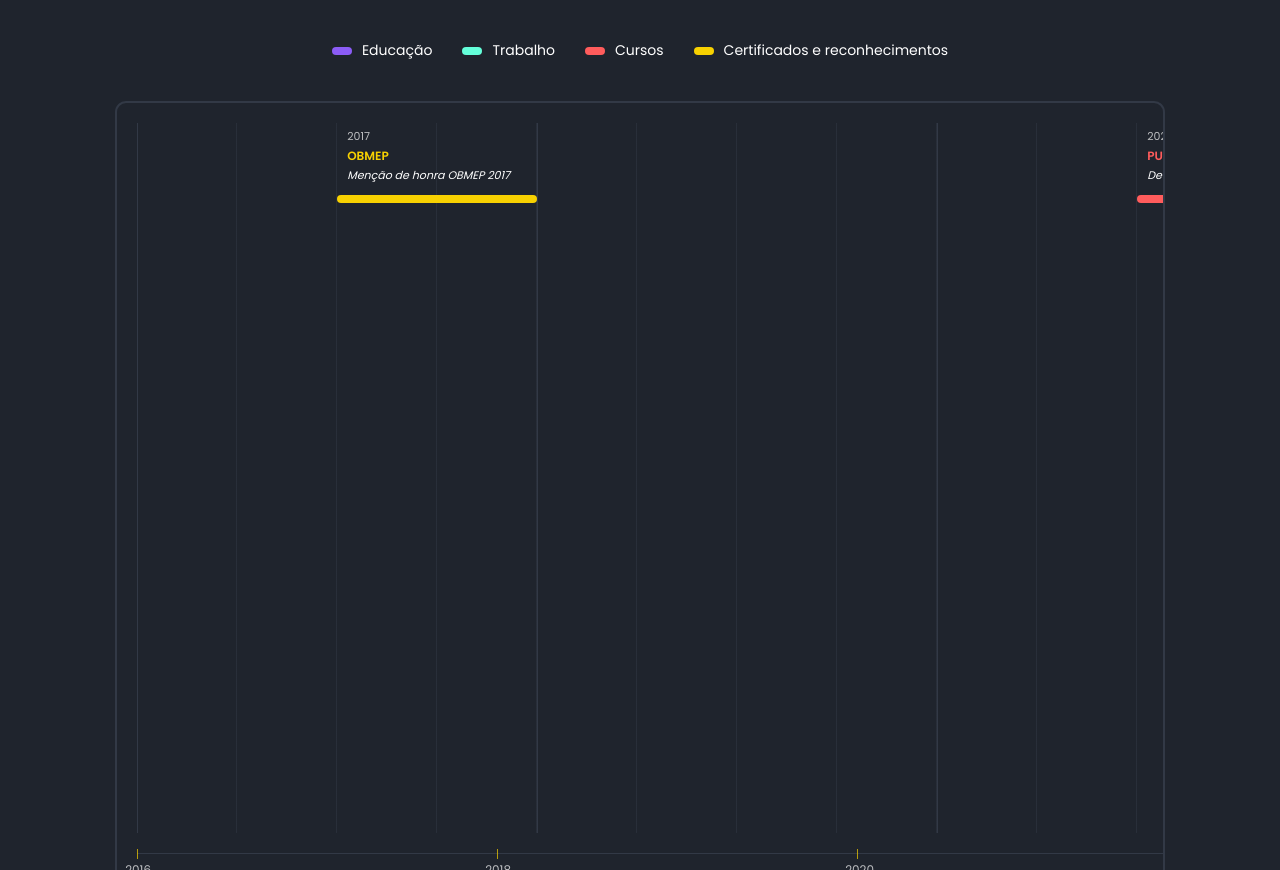
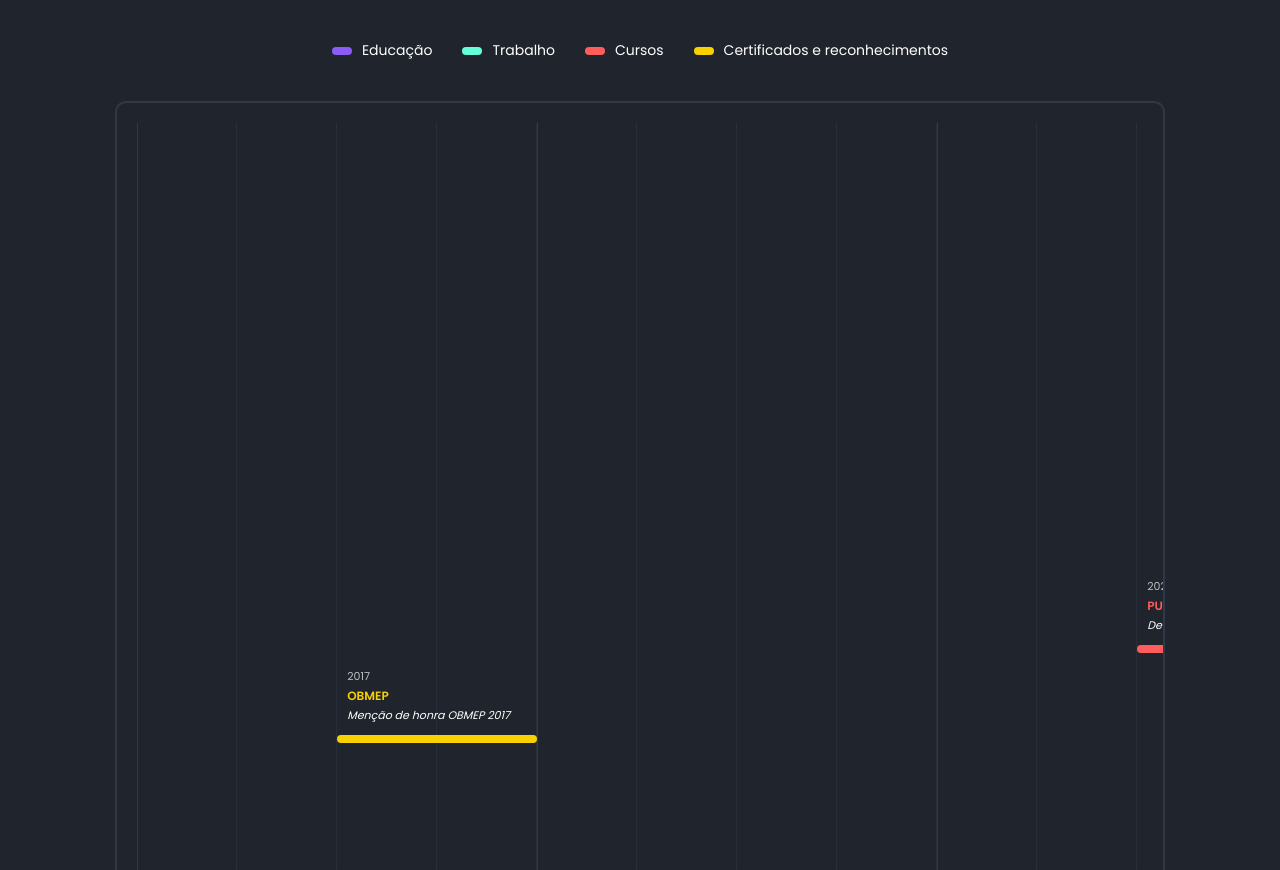
Before and after one commit to Higor-H/portfolio, a React (Vite) app: page / in a window 1280 px wide. Shown: the part 1930-2800 px from the top of the page. Built offline with nearby package versions, Linux system fonts and the light colour scheme.

Commit message:
refactor: update course details and row assignments in Timeline component

```diff
--- a/src/sections/Timeline.jsx
+++ b/src/sections/Timeline.jsx
@@ -7,21 +7,21 @@ function Timeline() {
     const timelineData = [{
         id: 1,
         type: 'course',
-        row: 2,
+        row: 6,
         icon: 'bx bxs-check-shield',
         title: 'Programa Hackers do Bem - Básico',
-        institution: 'Hackers do Bem',
+        institution: 'Hackers do Bem | RNP | GovBR',
         period: '2024',
         startYear: 2024,
         duration: 1,
-        description: 'Curso na área de Cybersegurança',
-        url: 'https://ava.hackersdobem.org.br/badges/badge.php?hash=3feb070ed8e6f9cef27543405d9faf48adaacecc',
+        description: 'Conhecimentos em computação em nuvem, fundamentos de desenvolvimento, ameaças e vulnerabilidades cibernéticas, criptografia e governança, risco e compliance (GRC)',
+        url: 'https://ava.hackersdobem.org.br/badges/badge.php?hash=79b3c45db4ec904650b34c364c25195112d4aea9',
         validation: null
     },
         {
             id: 2,
             type: 'course',
-            row: 1,
+            row: 3,
             icon: 'bx bxs-palette',
             title: 'Programa de cursos integrados Google UX Design',
             institution: 'Google',
@@ -35,7 +35,7 @@ function Timeline() {
         {
             id: 3,
             type: 'course',
-            row: 2,
+            row: 7,
             icon: 'bx bxl-postgresql',
             title: 'SQL para Análise de Dados: Do básico ao avançado',
             institution: 'Udemy',
@@ -49,7 +49,7 @@ function Timeline() {
         {
             id: 4,
             type: 'course',
-            row: 3,
+            row: 4,
             icon: 'bx bx-support',
             title: 'Programa de cursos integrados Suporte em TI do Google',
             institution: 'Google',
@@ -63,7 +63,7 @@ function Timeline() {
         {
             id: 5,
             type: 'work',
-            row: 4,
+            row: 11,
             icon: 'bx bxs-bug',
             title: 'Automação de Testes em Java Back-end',
             institution: 'Compass UOL',
@@ -84,14 +84,14 @@ function Timeline() {
             period: '2023',
             startYear: 2023,
             duration: 1,
-            description: 'Testes automatizados de APIs REST',
+            description: 'Curso de testes de APIs REST em Java com REST Assured, abordando requisições, validações, autenticação, JSON/XML, arquivos e testes em API real',
             url: 'https://www.udemy.com/certificate/UC-156fcd7b-f643-4385-b833-781d5a46ef3d/',
             validation: null
         },
         {
             id: 7,
             type: 'course',
-            row: 9,
+            row: 8,
             icon: 'bx bxs-book',
             title: 'Inglês Módulo 1 E-Tec Idiomas sem Fronteiras',
             institution: 'IFSUL',
@@ -119,7 +119,7 @@ function Timeline() {
         {
             id: 9,
             type: 'course',
-            row: 1,
+            row: 8,
             icon: 'bx bxl-java',
             title: 'Dev The Devs',
             institution: 'PUCRS',
@@ -133,7 +133,7 @@ function Timeline() {
         {
             id: 10,
             type: 'certification',
-            row: 1,
+            row: 9,
             icon: 'bx bx-math',
             title: 'Menção de honra OBMEP 2017',
             institution: 'OBMEP',
@@ -147,7 +147,7 @@ function Timeline() {
         {
             id: 11,
             type: 'certification',
-            row: 2,
+            row: 9,
             icon: 'bx bx-math',
             title: 'Menção de honra OBMEP 2022',
             institution: 'OBMEP',
@@ -161,35 +161,35 @@ function Timeline() {
         {
             id: 11,
             type: 'academic',
-            row: 8,
+            row: 10,
             icon: 'bx bxs-book',
             title: 'Bacharelado, Ciência da Computação',
             institution: 'Atitus Educação',
             period: '2023',
             startYear: 2023,
             duration: 4,
-            description: 'Menção honrosa na Olimpíada Brasileira de Matemática',
+            description: 'Formação sólida em Ciência da Computação, abrangendo pensamento computacional, algoritmos, programação e engenharia de software. Desenvolvimento de aplicações front-end, foco em UX, organização e abstração de código. Conhecimentos em engenharia de dados, bancos de dados e otimização, além de paradigmas de linguagens de programação. Atuação em machine learning, inteligência artificial e big data. Fundamentos e prática em cloud computing, arquitetura de soluções, cibersegurança e computação distribuída. Base consistente em sistemas operacionais, arquitetura de hardware, além de computação gráfica, linguagens formais, compiladores, tecnologias emergentes, gestão de projetos, inovação e empreendedorismo',
             url: null,
             validation: null
         },
         {
             id: 12,
             type: 'work',
-            row: 9,
-            icon: 'bx bxs-book',
+            row: 11,
+            icon: 'bx bxs-bug',
             title: 'Automatizador de Testes',
             institution: 'Spread Tecnologia',
             period: '2024 - Atual',
             startYear: 2024,
             duration: 2,
-            description: 'Menção honrosa na Olimpíada Brasileira de Matemática',
+            description: 'Atuação em automação de testes em Java para Big Data, com validação de ETL/ELT no Databricks, testes funcionais e de performance, uso de boas práticas (DDT, BDD, Shift-Left) e integração com Azure, Spark e bancos de dados',
             url: null,
             validation: null
         },
         {
             id: 13,
             type: 'course',
-            row: 6,
+            row: 8,
             icon: 'bx bxs-data',
             title: 'Get Started with SQL Analytics and BI on Databricks - Portuguese BR',
             institution: 'Databricks',
@@ -203,7 +203,7 @@ function Timeline() {
         {
             id: 14,
             type: 'work',
-            row: 4,
+            row: 11,
             icon: 'bx bxs-briefcase',
             title: 'Auxiliar de Escritório',
             institution: 'Mirasul',
```
